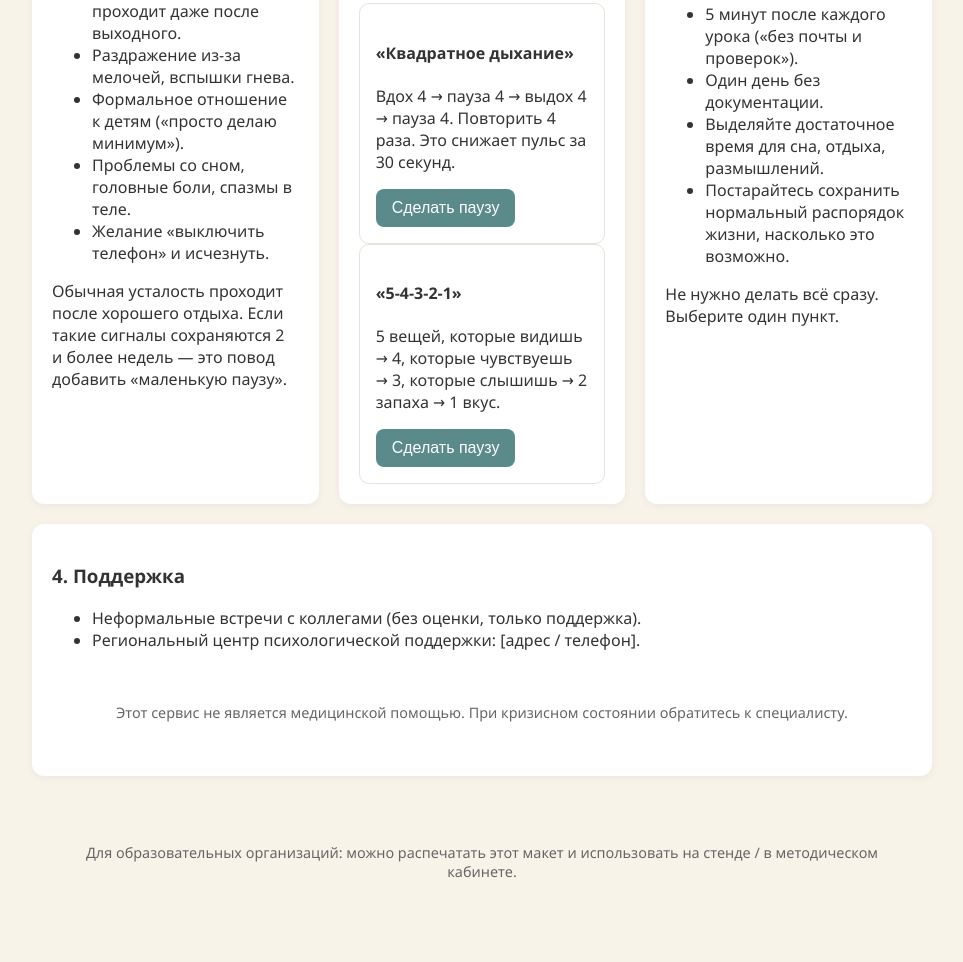
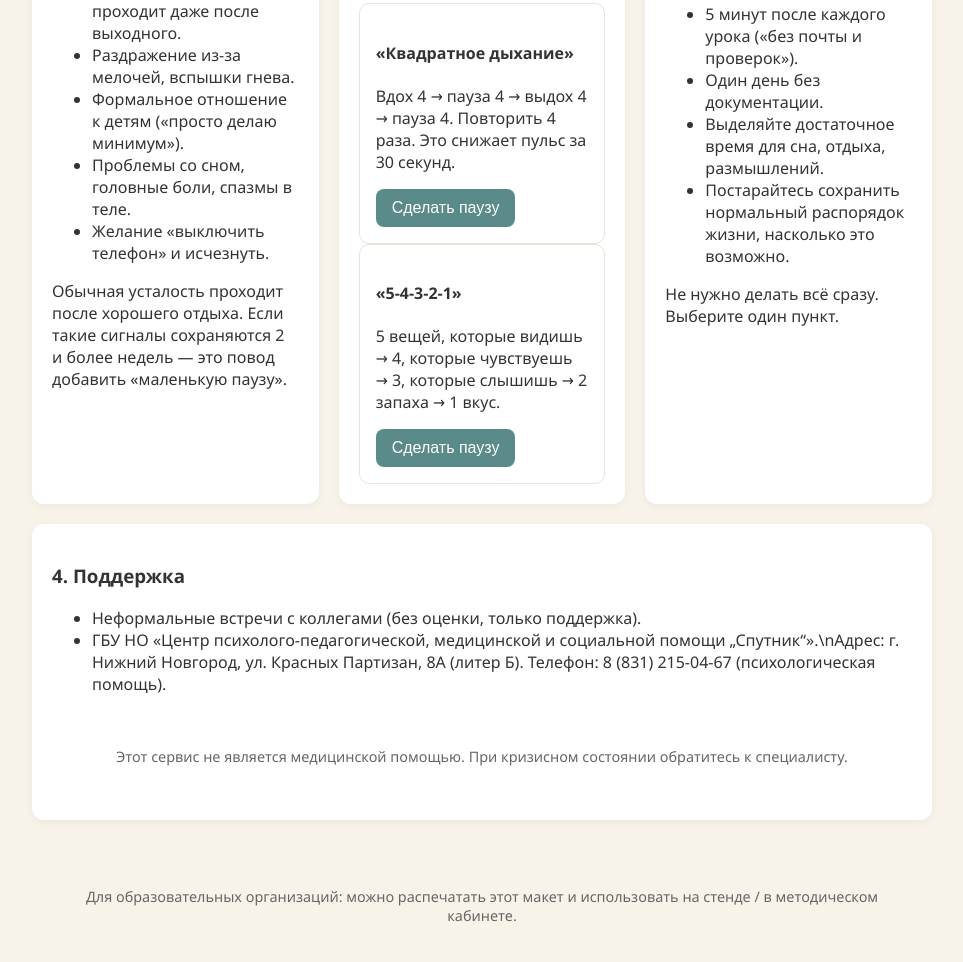
Before and after one commit to misarazev2-coder/lending, a plain HTML site: page index.html in a window 1280 px wide. Shown: the part 451-1413 px from the top of the page, without its empty margins (158-1121 px from the left). Before the commit the page ends 1386 px from the top, so only its background shows below. Drawn offline with Linux system fonts and the light colour scheme.

Commit message:
Update index.html

```diff
--- a/index.html
+++ b/index.html
@@ -82,7 +82,7 @@
     <h3>4. Поддержка</h3>
     <ul>
       <li>Неформальные встречи с коллегами (без оценки, только поддержка).</li>
-      <li>Региональный центр психологической поддержки: [адрес / телефон].</li>
+      <li>ГБУ НО «Центр психолого-педагогической, медицинской и социальной помощи „Спутник“».\nАдрес: г. Нижний Новгород, ул. Красных Партизан, 8А (литер Б). Телефон: 8 (831) 215-04-67 (психологическая помощь). </li>
     </ul>
     <p class="footer">Этот сервис не является медицинской помощью. При кризисном состоянии обратитесь к специалисту.</p>
   </div>
```
